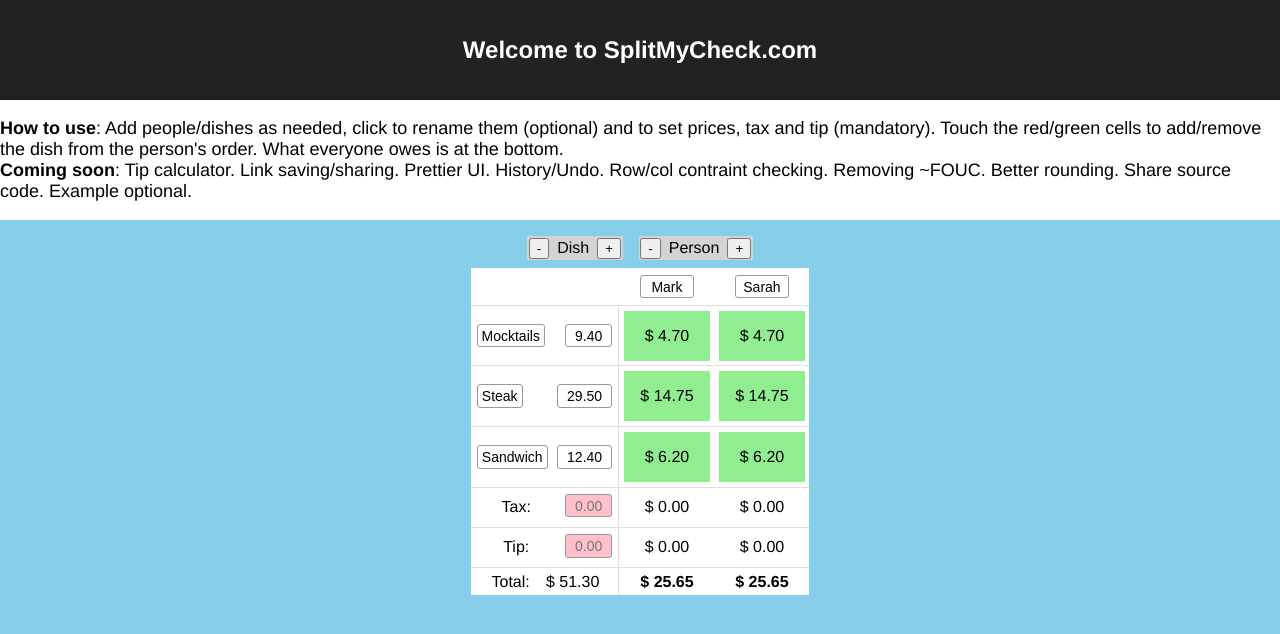
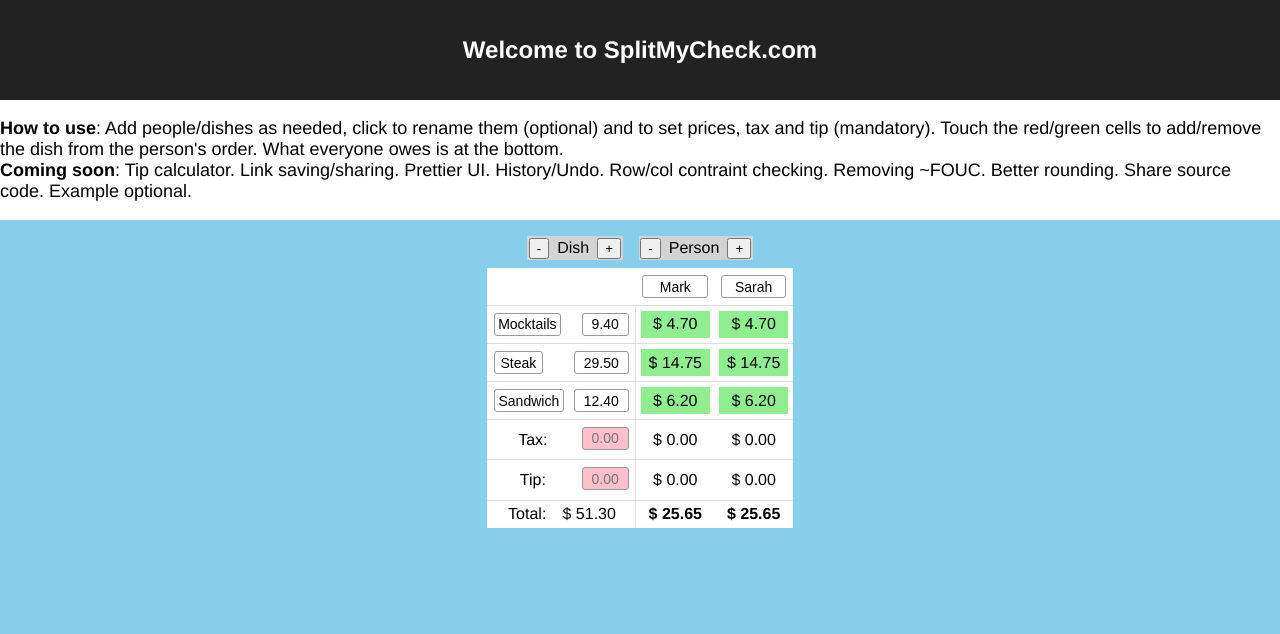
Before and after one commit to mritterhoff/splitmycheck, a React (Create React App) app: page / in a window 1280 px wide. Shown: the top 634 px of the page. Built offline with nearby package versions, Linux system fonts and the light colour scheme.

Commit message:
improved inputs by hiding placeholders during text entry

```diff
--- a/src/App.js
+++ b/src/components/App.js
@@ -1,6 +1,6 @@
 import React, { Component } from 'react';
-import './css/App.css';
-import Splitter from './components/Splitter.js'
+import '../css/App.css';
+import Splitter from './Splitter.js'
 
 class App extends Component {
   render() {
--- a/src/components/CellToggle.js
+++ b/src/components/CellToggle.js
@@ -1,4 +1,6 @@
 import React from 'react'
+
+import '../css/CellToggle.css'
 
 class CellToggle extends React.Component {
   clicked() {
@@ -11,16 +13,11 @@
       ? 'lightgreen'
       : this.props.enabled === undefined ? 'grey' : 'lightpink';
     let style = {
-      width: '100%',
-      height: '100%',
-      display: 'block',
-      padding: '1em',
-      cursor: 'pointer',
       background: newColor
     };
 
     return (
-      <span style={style} onClick={this.clicked.bind(this)}>
+      <span className='CellToggle' style={style} onClick={this.clicked.bind(this)}>
         {this.props.price}
       </span>
     );
--- a/src/components/Input.js
+++ b/src/components/Input.js
@@ -28,20 +28,99 @@
     this.setState({value: newValue});
   }
 
+
+  onFocus(event) {
+    // don't show the placeholder when user is inputting numbers
+    this.inputRef.input.placeholder = '';
+  }
+
+  onBlur(event) {
+    this.inputRef.input.placeholder = this.props.placeholder;
+  }
+
   render() {
     let divStyle = Object.assign({}, divContainerStyle, this.props.style);
     let inputStyle = Object.assign({}, inputStyleDefault, this.props.style, {padding: '.2em'});
     return (
       <AutosizeInput
+        value={this.state.value}
         placeholder={this.props.placeholder}
         placeholderIsMinWidth
-        value={this.state.value}
-        onChange={this.updateInputValue.bind(this)}
         style={divStyle}
         inputStyle={inputStyle}
-        onKeyDown={getKeydownCB(() => (this.asInput))}
-        ref={(asInput) => { this.asInput = asInput; }}
+        onKeyDown={getKeydownCB(() => (this.inputRef))}
+        onChange={this.updateInputValue.bind(this)}
+        onBlur={this.onBlur.bind(this)}
+        onFocus={this.onFocus.bind(this)}
+        ref={(inputRef) => { this.inputRef = inputRef; }}
         />
+    );
+  }
+}
+
+// https://stackoverflow.com/questions/149055/how-can-i-format-numbers-as-dollars-currency-string-in-javascript
+class PriceInput extends React.Component {
+  constructor(props) {
+    super(props);
+    this.state = {
+      value: this.props.initalValue ? this.props.initalValue.toFixed(2) : '',
+      focused: false
+    };
+  }
+
+  updateInputValue(event) {
+    this.updateState(event.target.value);
+  }
+
+  onFocus(event) {
+    this.setState((prevState) => ({ focused: true }));
+
+    // don't show the placeholder when user is inputting numbers
+    this.inputRef.input.placeholder = '';
+  }
+
+  onBlur(event) {
+    // only set the state if it's not 0 or ''
+    if (this.state.value) {
+      let newValue = Number(this.state.value);
+      this.updateState(newValue.toFixed(2));
+      this.props.onBlurCB(newValue);
+    }
+
+    this.setState((prevState) => ({
+      focused: false
+    }));
+
+    this.inputRef.input.placeholder = '0.00';
+  }
+
+  updateState(newValue) {
+    this.setState({value: newValue});
+  }
+
+  render() {
+    let divStyle = Object.assign({ marginLeft: '.4em' }, divContainerStyle, this.props.style);
+
+    // if the price input is empty and the input isn't focused, show a pink background
+    let inputStyle = Object.assign({}, inputStyleDefault)
+    if (Number(this.state.value) === 0 && !this.state.focused) {
+      inputStyle.backgroundColor = 'pink';
+    }
+    return (
+      <AutosizeInput
+        value={this.state.value}
+        type="number"
+        min="0.01" step="0.01" max="2500"
+        placeholder={'0.00'}
+        placeholderIsMinWidth
+        style={divStyle}
+        inputStyle={inputStyle}
+        onChange={this.updateInputValue.bind(this)}
+        onBlur={this.onBlur.bind(this)}
+        onFocus={this.onFocus.bind(this)}
+        onKeyDown={getKeydownCB(() => (this.inputRef))}
+        ref={(inputRef) => { this.inputRef = inputRef; }}
+      />
     );
   }
 }
@@ -56,7 +135,7 @@
 // easy sharing between components (no 'this' referencing)
 function getKeydownCB(inputRefGetter) {
   return (ev) => {
-    if (ev.keyCode === 13) {
+    if (ev.keyCode === 13) {  // Enter key (works on mobile too!)
       const inputRef = inputRefGetter();
       if (inputRef) {
         inputRef.blur();
@@ -78,71 +157,4 @@
   };
 }
 
-
-// https://stackoverflow.com/questions/149055/how-can-i-format-numbers-as-dollars-currency-string-in-javascript
-class PriceInput extends React.Component {
-  constructor(props) {
-    super(props);
-    this.state = {
-      value: this.getDefaultValue(this.props.initalValue),
-      focused: false
-    };
-  }
-
-  getDefaultValue(initalValue) {
-    if (initalValue) {
-      return initalValue.toFixed(2);
-    }
-    return '';
-  }
-
-  updateInputValue(event) {
-    this.updateState(event.target.value);
-  }
-
-  onFocus(event) {
-    this.setState((prevState) => ({
-      focused: true
-    }));
-  }
-
-  onBlur(event) {
-    let newValue = Number(this.state.value || 0);
-    this.updateState(newValue.toFixed(2));
-    this.props.onBlurCB(newValue);
-    this.setState((prevState) => ({
-      focused: false
-    }));
-  }
-
-  updateState(newValue) {
-    this.setState({value: newValue});
-  }
-
-  render() {
-    let divStyle = Object.assign({ marginLeft: '.4em' }, divContainerStyle, this.props.style);
-
-    // if the price input is empty and the input isn't focused, show a pink background
-    let inputStyle = Object.assign({}, inputStyleDefault)
-    if (Number(this.state.value) === 0 && !this.state.focused) {
-      inputStyle.backgroundColor = 'pink';
-    }
-    return (
-      <AutosizeInput
-        placeholder={'0.00'}
-        type="number"
-        min="0.01" step="0.01" max="2500"
-        value={this.state.value}
-        onChange={this.updateInputValue.bind(this)}
-        onBlur={this.onBlur.bind(this)}
-        onFocus={this.onFocus.bind(this)}
-        style={divStyle}
-        inputStyle={inputStyle}
-        onKeyDown={getKeydownCB(() => (this.asInput))}
-        ref={(asInput) => { this.asInput = asInput; }}
-      />
-    );
-  }
-}
-
 export {StringInput, PriceInput};
--- a/src/components/Splitter.js
+++ b/src/components/Splitter.js
@@ -86,15 +86,13 @@
   }
 
   addPerson(name) {
-    let pInd = this.state.people.length;
-    name = name || `Person ${pInd + 1}`
     console.log('adding person...');
 
     this.setState((prevState) => {
       let newOrders = clone2D(prevState.orders);
 
       for (let row = 0; row < newOrders.length; row++) {
-        newOrders[row][pInd] = true;
+        newOrders[row][this.state.people.length] = true;
       }
 
       return {
@@ -113,11 +111,7 @@
   }
 
   addDish(dish) {
-    // index of new person
-    let dInd = this.state.dishes.length;
-    let peopleCount = this.state.people.length;
-
-    dish = dish || new Dish(`Dish ${dInd + 1}`, 0);
+    dish = dish || new Dish('', 0);
     console.log('adding dish...');
     this.setState((prevState) => {
       // let newOrders = clone2D(prevState.orders)
@@ -126,7 +120,7 @@
       // add to the end (-1), don't delete any (0)
       // splice isn't chainable. unsure if I can switch to concat (above)
       let newOrders = clone2D(prevState.orders);
-      newOrders.splice(-1, 0, Array(peopleCount).fill(true));
+      newOrders.splice(-1, 0, Array(this.state.people.length).fill(true));
 
       return {
         dishes: [...prevState.dishes, dish],
@@ -301,7 +295,7 @@
         <div>
           <StringInput
             style={{float: 'left'}}
-            placeholder= 'Dish'
+            placeholder= {`Dish ${dInd + 1}`}
             initalValue = {dish.name}/>
           <PriceInput
             style={{float: 'right'}}
@@ -343,10 +337,10 @@
 
 function getNamesHeader(people) {
   let rowEls = [<div/>];
-  rowEls = rowEls.concat(people.map((el) => (
+  rowEls = rowEls.concat(people.map((person, pInd) => (
     <StringInput
-      initalValue = {el}
-      placeholder = 'Person'
+      initalValue = {person}
+      placeholder = {`Person ${pInd + 1}`}
     />
   )));
 
--- /dev/null
+++ b/src/css/CellToggle.css
@@ -0,0 +1,7 @@
+span.CellToggle {
+  width: 100%;
+  height: 100%;
+  display: block;
+  padding: .3em;
+  cursor: pointer;
+}
--- a/src/index.js
+++ b/src/index.js
@@ -1,7 +1,7 @@
 import React from 'react';
 import ReactDOM from 'react-dom';
 import './css/index.css';
-import App from './App';
+import App from './components/App.js';
 import registerServiceWorker from './registerServiceWorker';
 
 ReactDOM.render(<App />, document.getElementById('root'));
```
Also changed, not shown: 1 other file (tests, documents, lock files or other folders).
